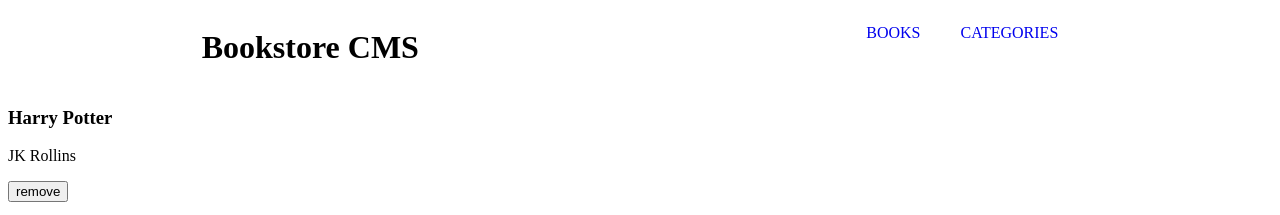
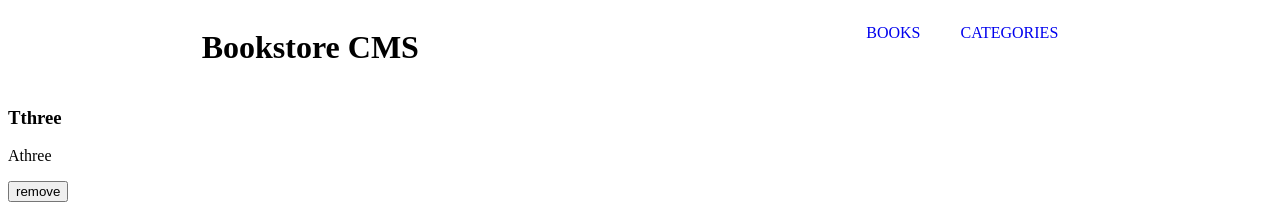
Before and after one commit to luis-pomare/bookstore, a React (Create React App) app: page / in a window 1280 px wide. Shown: the top 215 px of the page. Built offline with nearby package versions, Linux system fonts and the light colour scheme.

Commit message:
Use store from books.js

```diff
--- a/src/components/books.js
+++ b/src/components/books.js
@@ -1,14 +1,9 @@
-import React, { useState } from 'react';
-
+import store from '../redux/configureStore';
 import Book from './book';
 import Form from './form';
 
 const Books = () => {
-  const [bookInfo] = useState({
-    author: 'JK Rollins',
-    title: 'Harry Potter',
-  });
-  const { title, author } = bookInfo;
+  const { title, author } = store.getState().books[2];
   return (
     <main>
       <Book title={title} author={author} />
--- a/src/index.js
+++ b/src/index.js
@@ -1,7 +1,6 @@
 import React from 'react';
 import ReactDOM from 'react-dom/client';
 import App from './App';
-import store from './redux/configureStore';
 
 const root = ReactDOM.createRoot(document.getElementById('root'));
 root.render(
@@ -9,12 +8,3 @@ root.render(
     <App />
   </React.StrictMode>,
 );
-
-store.dispatch({
-  type: 'bookstore/books/ADD',
-  payLoad: {
-    title: 'alicia',
-    author: 'jkrollins',
-  },
-});
-console.log(store.getState());
--- a/src/redux/books/books.js
+++ b/src/redux/books/books.js
@@ -1,12 +1,29 @@
 // Actions
 const ADD = 'bookstore/books/ADD';
 const REMOVE = 'bookstore/books/REMOVE';
+const initial = [
+  {
+    title: 'Tone',
+    author: 'Aone',
+  },
+  {
+    title: 'Ttwo',
+    author: 'Atwo',
+  },
+  {
+    title: 'Tthree',
+    author: 'Athree',
+  },
+];
 
 // Reducer
-export default function booksReducer(state = { todos: [] }, action = {}) {
+export default function booksReducer(
+  state = { books: [...initial] },
+  action = {},
+) {
   switch (action.type) {
     case ADD:
-      return { todos: [...state.todos, action.payLoad] };
+      return { books: [action.payLoad] };
     case REMOVE:
       return state;
     default:
```
